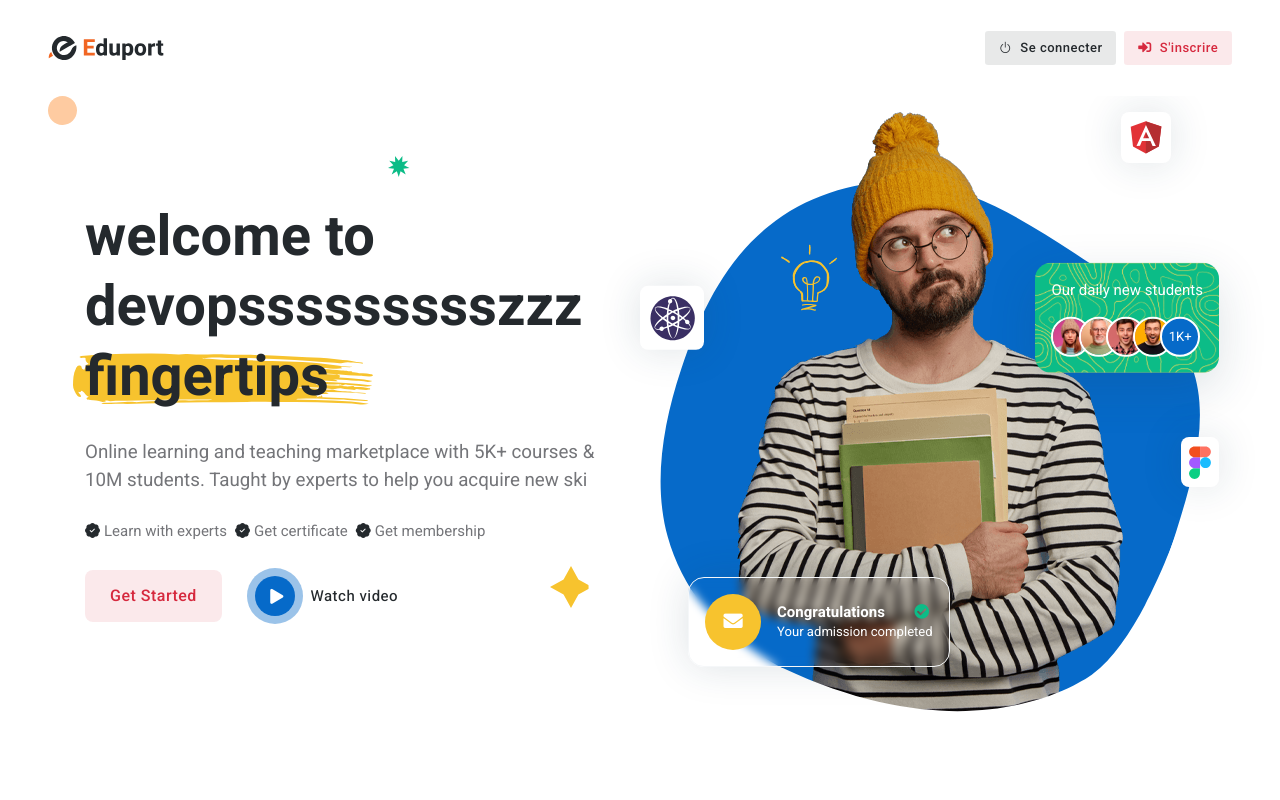
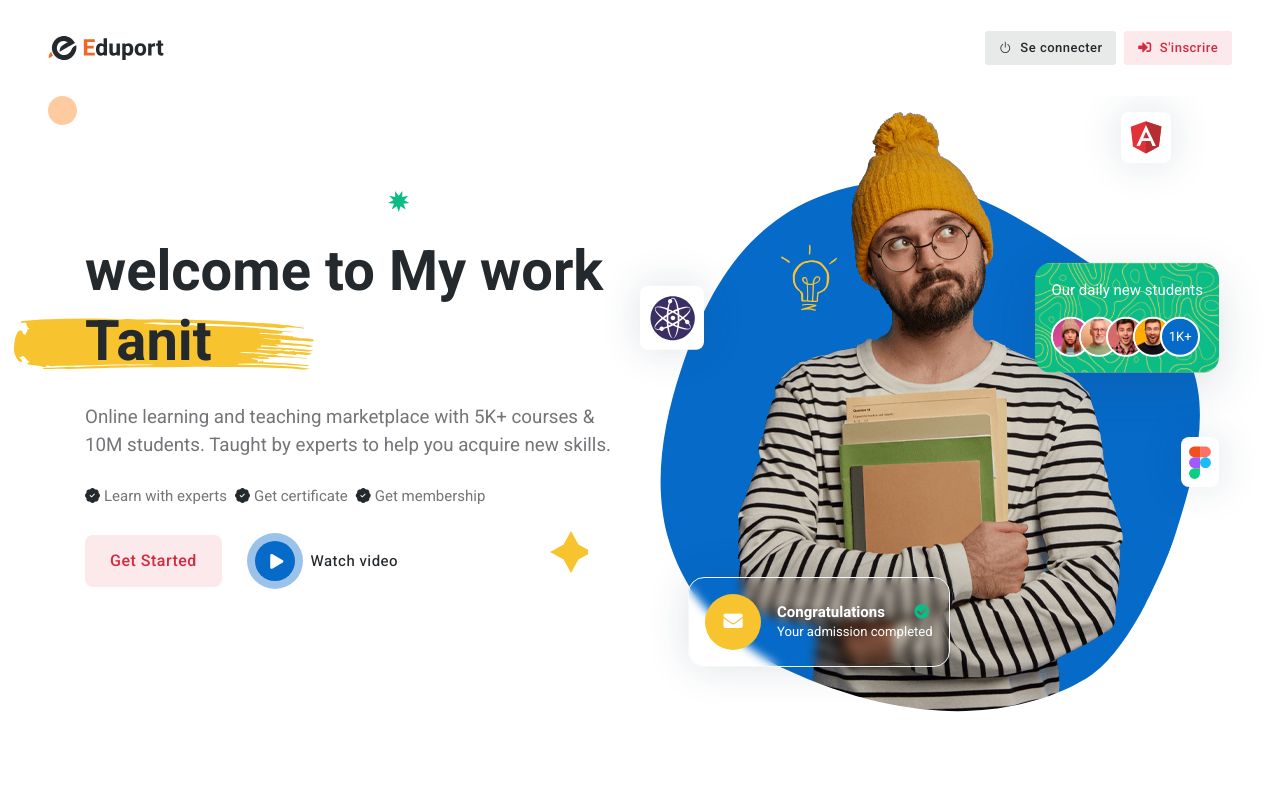
Before and after one commit to marwensouissi/Test_Devops, an Angular app in the folder Angular_Gestion_Foyer/: page /home in a window 1280 px wide. Shown: the top 800 px of the page. Built offline with nearby package versions, Linux system fonts and the light colour scheme.

Commit message:
testing ci/cd

```diff
--- a/Angular_Gestion_Foyer/src/app/home/layouts/home.component.html
+++ b/Angular_Gestion_Foyer/src/app/home/layouts/home.component.html
@@ -198,8 +198,8 @@ Main Banner START -->
 					</svg>
 				</figure>
 				<!-- Title -->
-				<h1 class="mb-0 display-6">welcome to devopssssssssszzz
-					<span class="position-relative">fingertips
+				<h1 class="mb-0 display-6">welcome to My work
+					<span class="position-relative">Tanit
 						<!-- SVG START -->
 						<span class="position-absolute top-50 start-50 translate-middle ms-3 z-index-n1">
 							<svg width="300px" height="62.1px" enable-background="new 0 0 366 62.1" viewBox="0 0 366 62.1" xmlns="http://www.w3.org/2000/svg">
```
